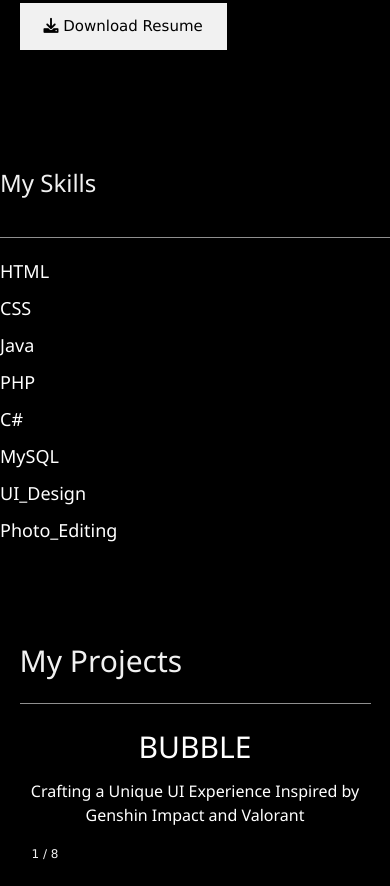
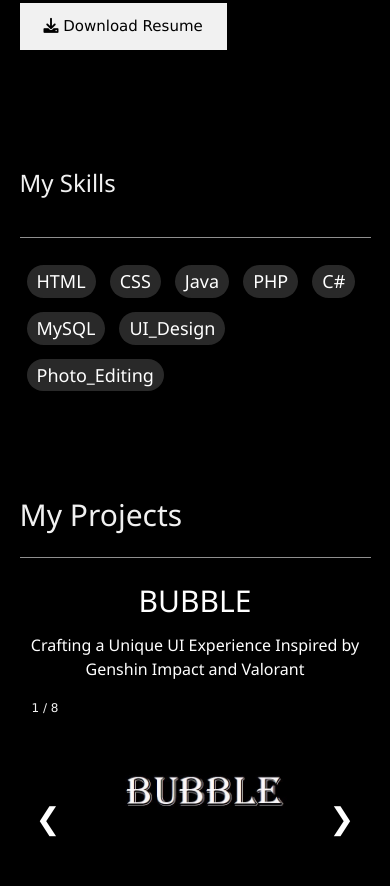
Before and after one commit to iammarvinmacabale/marvinmacabale, a plain HTML site: page index.html in a window 390 px wide. Shown: the part 1255-2141 px from the top of the page. Drawn offline with nearby package versions, Linux system fonts and the light colour scheme.

Commit message:
Update style.css

```diff
--- a/style.css
+++ b/style.css
@@ -107,6 +107,28 @@
     -ms-transform: scale(1.5);
     -webkit-transform: scale(1.5);
     transform: scale(1.5);
+}
+
+/* about */
+.skills {
+    max-width: 1200px;
+    margin: 0% 24.1%;
+}
+
+.h5-container h5 {
+    line-height: 1.6;
+    background-color: #292929;
+    border-radius: 25px;
+    padding: 2px 10px;
+    margin: 0 5px;
+    max-width: 100%;
+    text-align: center;
+}
+
+.h5-container {
+    display: flex;
+    justify-content: flex-start;
+    flex-wrap: wrap;
 }
 
 /* projects */
@@ -272,11 +294,17 @@
         margin: 5%;
     }
 
+    .skills {
+        margin: 5%;
+    }
+
+    .h5-container h5 {
+        margin: 2%;
+    }
+
     footer {
         flex-direction: column;
         align-items: center;
         text-align: center;
     }
 }
-
-@media only screen and (max-width: 390px) {}
```
